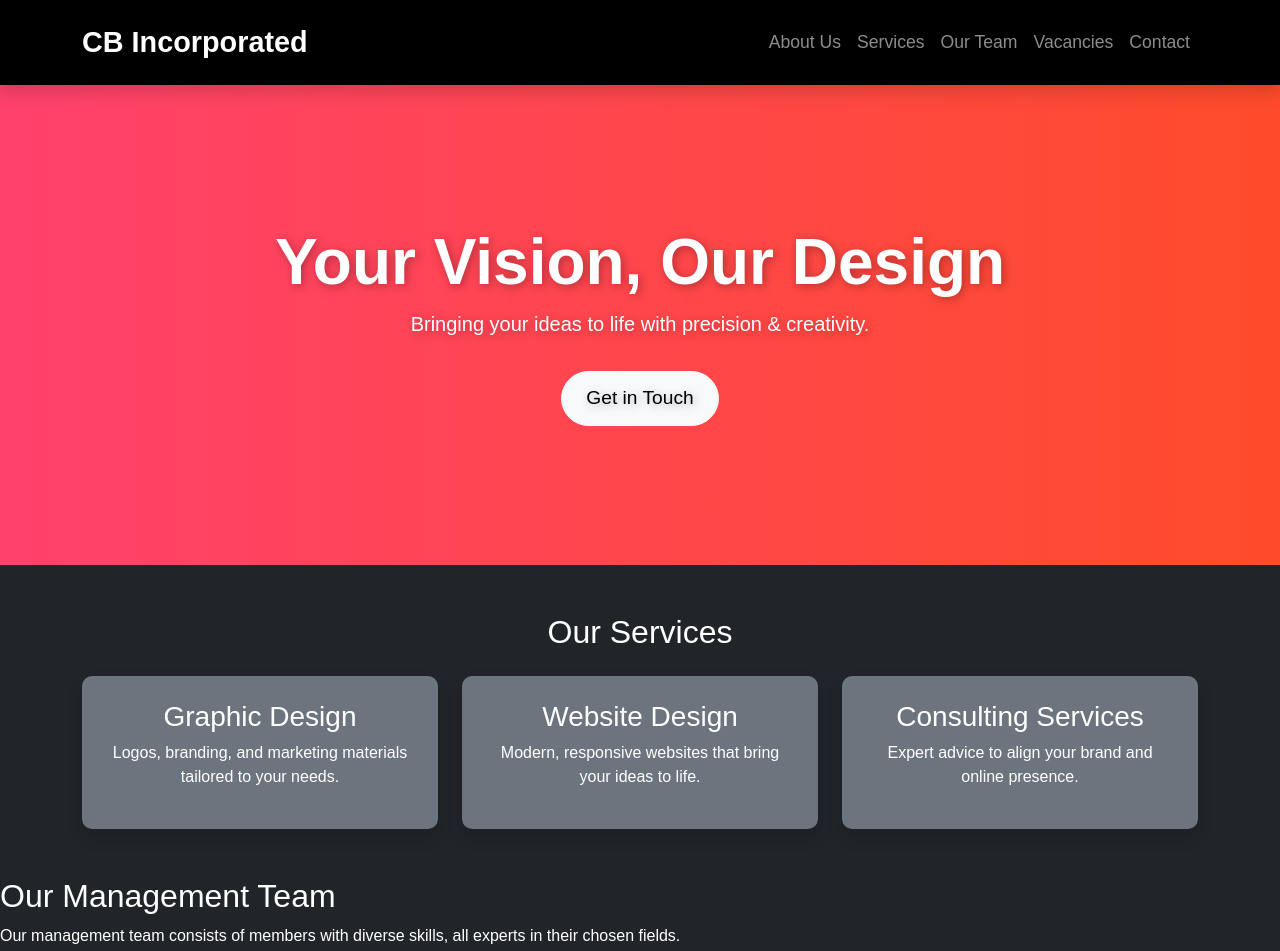
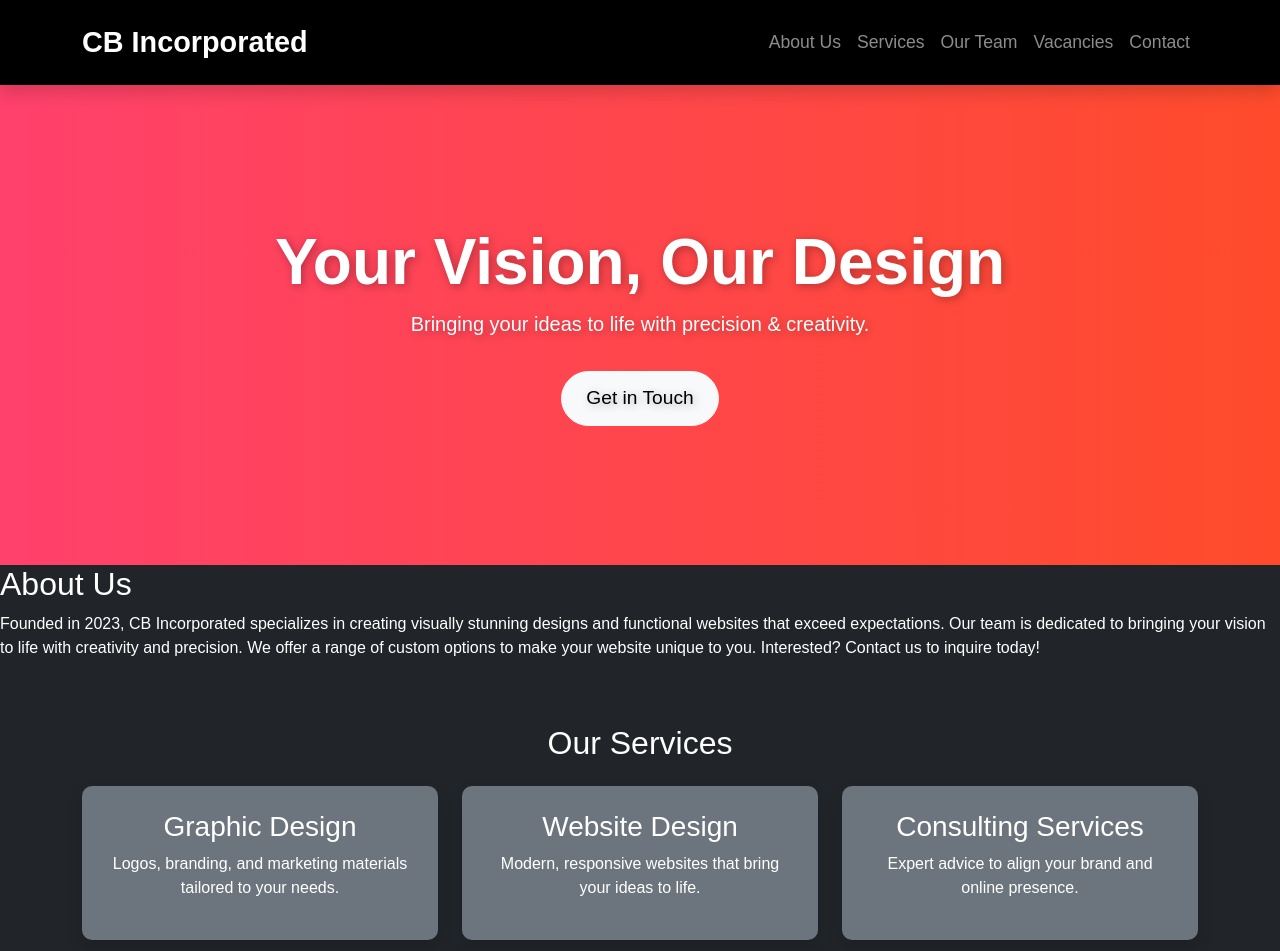
Before and after one commit to CBIncorporated/CB-Incorporated, a plain HTML site: page index.html in a window 1280 px wide. Shown: the top 951 px of the page. Drawn offline with nearby package versions, Linux system fonts and the light colour scheme.

Commit message:
Update index.html

```diff
--- a/index.html
+++ b/index.html
@@ -36,7 +36,11 @@
             <a href="#contact" class="btn btn-light btn-lg mt-3">Get in Touch</a>
         </div>
     </section>
-
+     <!-- About Section -->
+    <section class="about" id="about">
+        <h2>About Us</h2>
+        <p>Founded in 2023, CB Incorporated specializes in creating visually stunning designs and functional websites that exceed expectations. Our team is dedicated to bringing your vision to life with creativity and precision. We offer a range of custom options to make your website unique to you. Interested? Contact us to inquire today!</p>
+    </section>
     <!-- Services Section -->
     <section id="services" class="container py-5">
         <h2 class="text-center mb-4">Our Services</h2>
```
